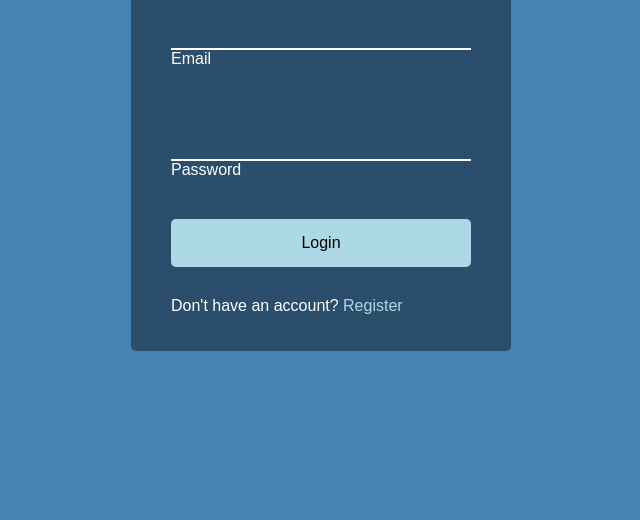
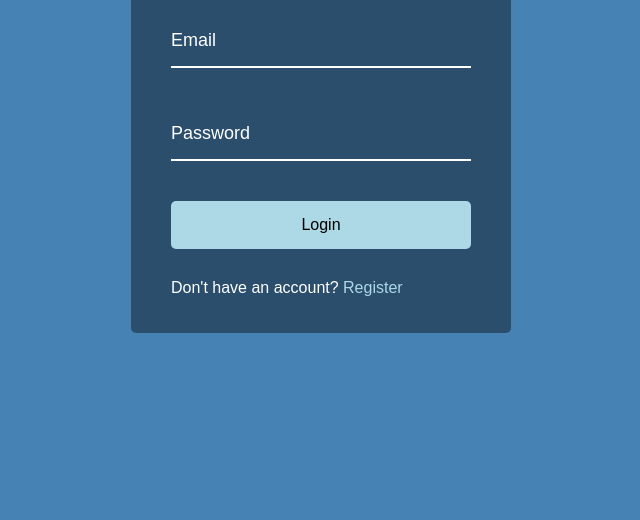
Before and after one commit to nia-ja/Form-Wave-Animation, a plain HTML site: page index.html in a window 1280 px wide. Shown: the part 280-800 px from the top of the page, without its empty margins (319-959 px from the left). Drawn offline with Linux system fonts and the light colour scheme; a web font is replaced by a local one.

Commit message:
Wave Effect

```diff
--- a/script.js
+++ b/script.js
@@ -0,0 +1,11 @@
+const labels = document.querySelectorAll(".form-control label");
+
+labels.forEach(label => {
+    label.innerHTML = label.innerText
+        // array of leters
+        .split("")
+        // create an array of letters with span around them
+        .map((letter, index) => `<span style="transition-delay:${index * 50}ms">${letter}</span>`)
+        // turn it back into a string
+        .join("")
+})
--- a/style.css
+++ b/style.css
@@ -88,4 +88,24 @@ body {
 .form-control input:focus,
 .form-control input:valid {
   outline: 0;
+  border-bottom-color: lightblue;
 }
+
+.form-control label {
+  position: absolute;
+  top: 15px;
+  left: 0;
+}
+
+.form-control label span {
+  display: inline-block;
+  font-size: 18px;
+  min-height: 5px;
+  transition: 0.3s cubic-bezier(0.68, -0.55, 0.265, 1.55);
+}
+
+.form-control input:focus + label span,
+.form-control input:valid + label span {
+  color: lightblue;
+  transform: translateY(-30px);
+}
```
